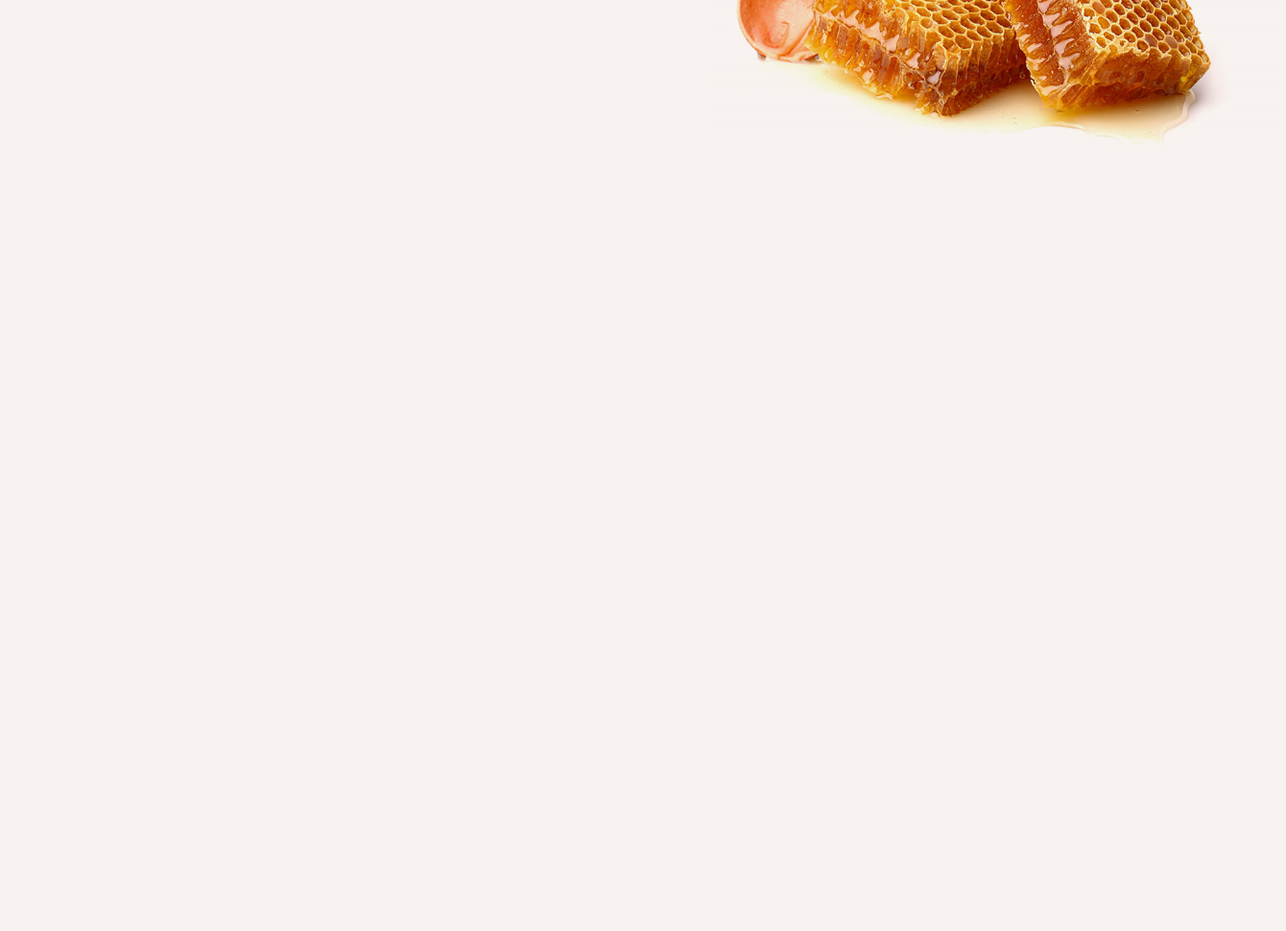
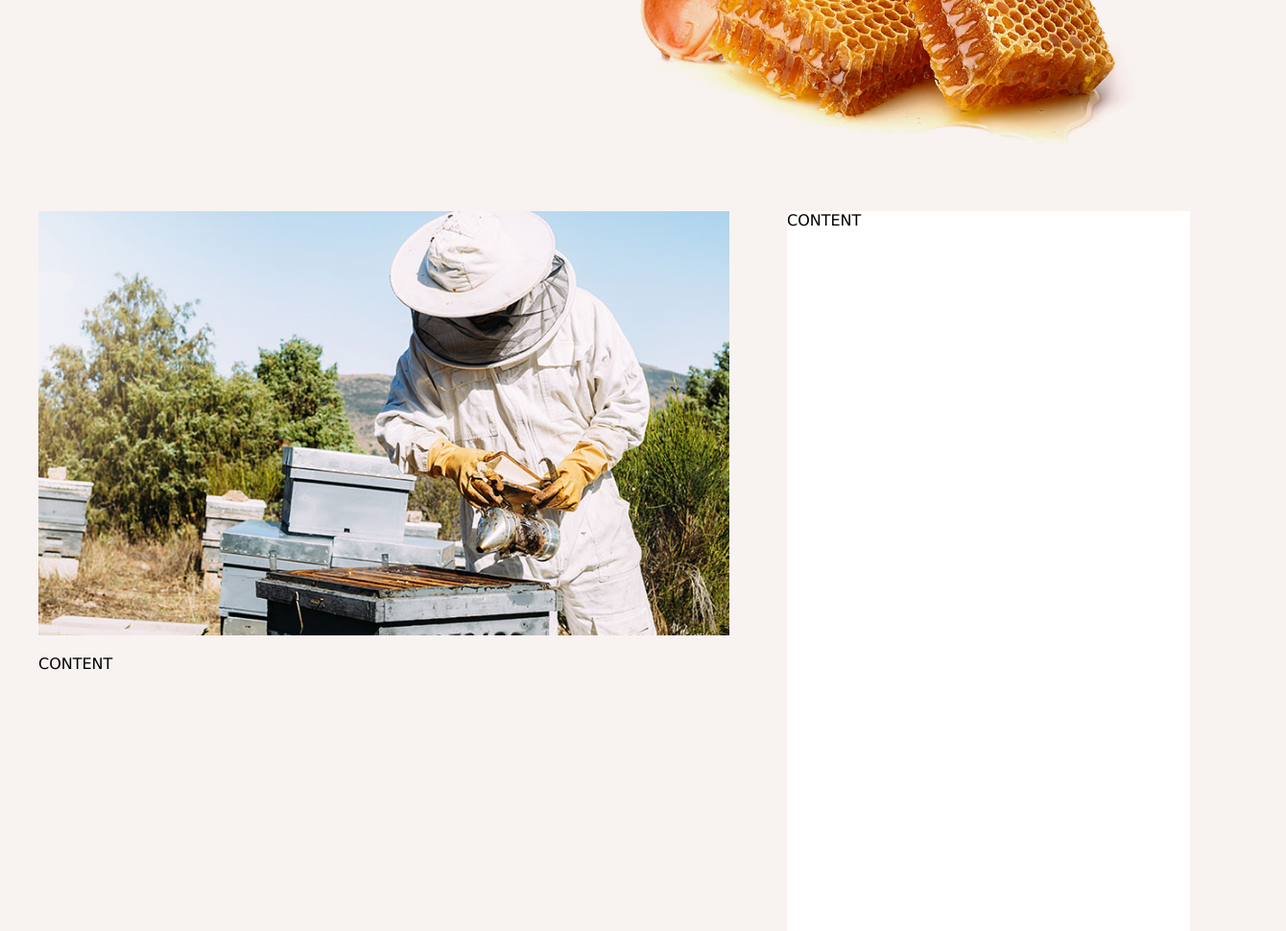
Before and after one commit to ArturasKi/7-honeybee, a website: page index.html in a window 1280 px wide. Shown: the part 568-1538 px from the top of the page at 96% size, 1340 px wide, since content can reach past the window. Before the commit the page ends 868 px from the top, so only its background shows below. Drawn offline with Linux system fonts and the light colour scheme.

Commit message:
Beekeeper img and HTML form around it

```diff
--- a/css/main.css
+++ b/css/main.css
@@ -9,7 +9,7 @@ body * {
 body {
     font-family:Verdana, Geneva, Tahoma, sans-serif;
     width: 1200px;
-    margin-left: calc(50% - 500px);
+    margin-left: calc(50% - 600px);
     background-color: #F8F3F0;
 }
 
@@ -26,7 +26,7 @@ body {
 
 .head > .navigation-main > .navigation {
     display: inline-block;
-    margin-left: 20px;
+    margin-left: 35px;
     margin-top: 17px;
     text-decoration: none;
     color: black;
@@ -56,7 +56,7 @@ body {
 .honeybee {
     width: 50%;
     float: left;
-    height: 600px;
+    height: 0s;
     margin-top: 180px;
 }
 
@@ -86,3 +86,23 @@ body {
     height: 600px;
     margin-top: 50px;
 }
+
+.img-beekeeper {
+    width: 60%;
+    margin-top: 50px;
+    float: left;
+}
+
+.right-column {
+    width: 35%;
+    margin-top: 50px;
+    float: right;
+    background-color: white;
+    height: 750px;
+}
+
+.beekeeper-column {
+    width: 60%;
+    float: left;
+    margin-top: 20px;
+}
--- a/index.html
+++ b/index.html
@@ -30,6 +30,13 @@
             <a href="#" class="main-button-1">LEARN MORE</a>
         </div>
         <img class="img-pure" href="#" src="./img/honey-pure.png">
+        <img class="img-beekeeper" href="#" src="./img/beekeeper.png">
+        <div class="right-column">
+            CONTENT
+        </div>
+        <div class="beekeeper-column">
+            CONTENT
+        </div>
     </main>
     <footer>
 
```
Also changed, not shown: img/beekeeper.png (added).
